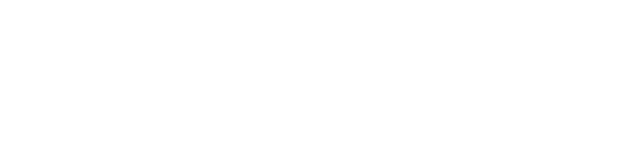
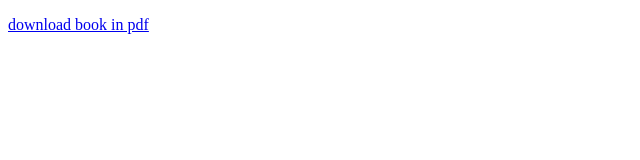
Before and after one commit to progenor/progenor.github.io, a plain HTML site: page roman/index.html in a window 1280 px wide. Shown: the top 160 px of the page, without its empty margins (0-640 px from the left). Drawn offline with Linux system fonts and the light colour scheme.

Commit message:
roman pdf download

```diff
--- a/roman/index.html
+++ b/roman/index.html
@@ -7,6 +7,11 @@
     <title>Roman</title>
 </head>
 <body>
+    <div>
+        <p>
+            <a href="/roman/O_scrisoare_pierduta.pdf" download="o_scrisoare_pierduta_pdf">download book in pdf</a>
+        </p>
+    </div>
     <div class="container">
         <embed src="O_scrisoare_pierduta.pdf" type="application/pdf"
         width="100%" height="2200px"
@@ -14,5 +19,6 @@
         allowscriptaccess="always"/>
     </div>
 
+
 </body>
 </html>
```
